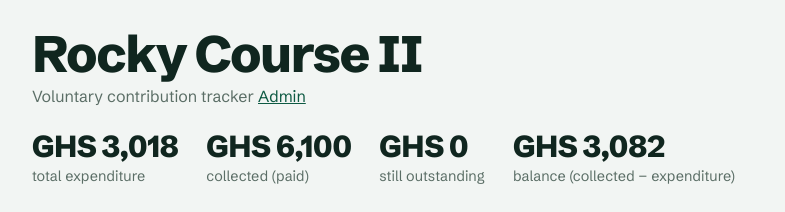
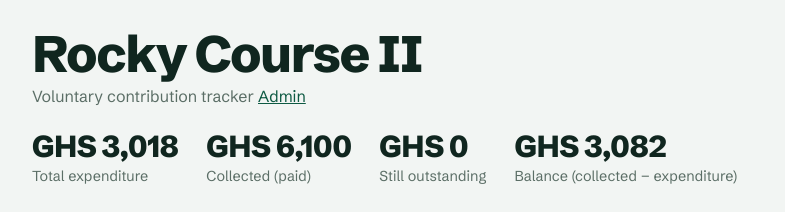
Before and after one commit to ishmaelow-code/rocky-contributions, a plain HTML site: page index.html in a window 1280 px wide. Shown: the top 212 px of the page, 194-979 px from the left. Drawn offline with Linux system fonts and the light colour scheme.

Commit message:
Update expenditure labels for clarity

```diff
--- a/index.html
+++ b/index.html
@@ -90,10 +90,10 @@ footer{color:var(--mute);font-size:.85rem;margin:16px 0}
   <h1>Rocky Course II</h1>
   <p class="sub">Voluntary contribution tracker <span id="adm"></span> <button class="link" id="adminTop">Admin</button></p>
   <div class="stats">
-   <div><div id="expslot"></div><span>total expenditure</span></div>
-   <div><b id="tot">GHS 0</b><span>collected (paid)</span></div>
-   <div><b id="out2">GHS 0</b><span>still outstanding</span></div>
-   <div><b id="bal">GHS 0</b><span>balance (collected − expenditure)</span></div>
+   <div><div id="expslot"></div><span>Total expenditure</span></div>
+   <div><b id="tot">GHS 0</b><span>Collected (paid)</span></div>
+   <div><b id="out2">GHS 0</b><span>Still outstanding</span></div>
+   <div><b id="bal">GHS 0</b><span>Balance (collected − expenditure)</span></div>
    <div><b id="cnt">0 of 0</b><span>members have paid</span></div>
   </div>
   <div class="blocks" id="blocks" aria-label="One block per member; gold means paid"></div>
```
